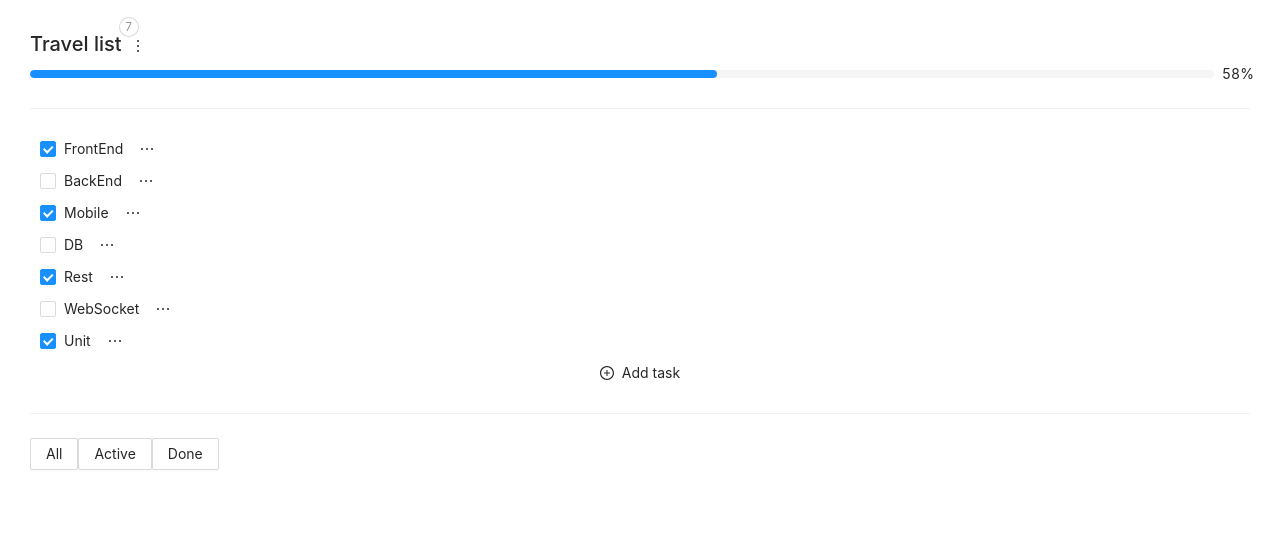
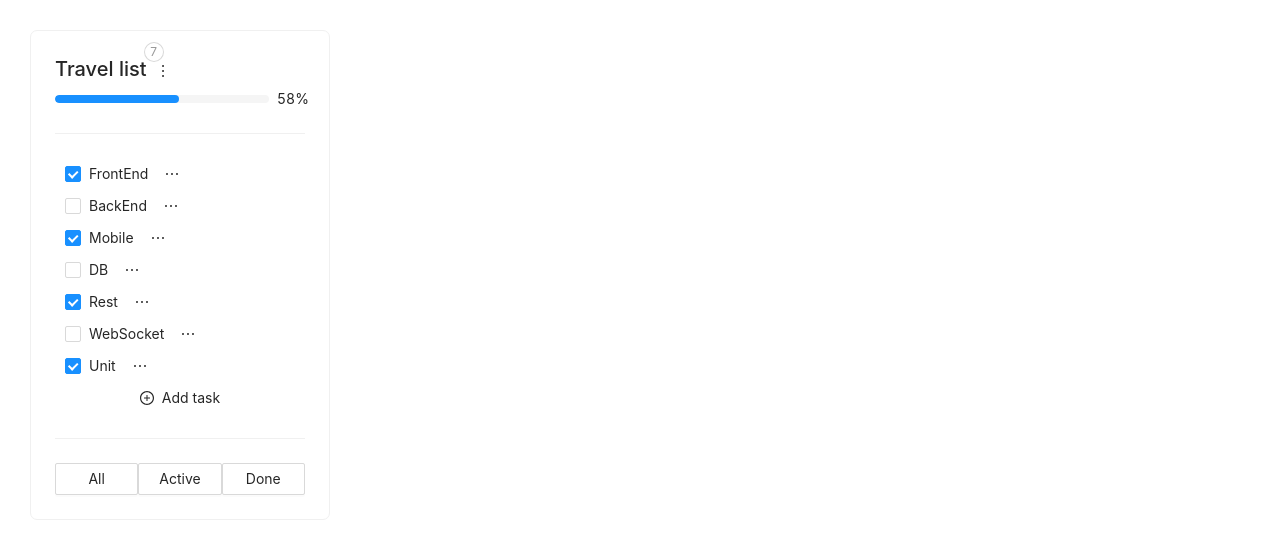
Before and after one commit to sshaporov/mytasks-frontend, a React (Create React App) app: page / in a window 1280 px wide. Shown: the top 558 px of the page. Built offline with nearby package versions, Linux system fonts and the light colour scheme.

Commit message:
css for Filter buttons

```diff
--- a/src/components/cardTasks/CardTasks.tsx
+++ b/src/components/cardTasks/CardTasks.tsx
@@ -1,10 +1,10 @@
-import React, {useMemo, useState} from 'react'
+import React, {useMemo} from 'react'
 import {FilterValueType, TaskType} from '../../App'
 import {Task} from './task/Task'
 import {DEV_VERSION} from '../../config'
 import {CardHeader} from './cardHeader/CardHeader'
 import { CardProgressBar } from './cardProgressBar/CardProgressBar'
-import { Divider } from 'antd'
+import {Card, Divider } from 'antd'
 import {AddTask} from './addTask/AddTask';
 import {FilterTasks} from './filterTasks/FilterTasks';
 
@@ -32,15 +32,16 @@ export const CardTasks: React.FC<CardTasksPropsType> = React.memo((
 ) => {
   DEV_VERSION && console.log('CardTasks ', cardName)
 
-  //useMemo
+  // функция для подсчета процента выполненых тасок
   const countTaskProgress = () => {
     const doneCount = tasks.reduce((acc, t) => acc + Number(t.isDone), 0)
     return Math.ceil(100 / tasks.length * doneCount)
   }
+  // вызываем/считаем процент, оборачиваем в useMemo для кеширования значения и передаем в компоненту
   const progress = useMemo(() => countTaskProgress(), [tasks])
 
   return (
-    <div>
+    <Card style={{width: 300, borderRadius: 7}}>
       <CardHeader cardName={'Travel list'} taskCount={tasks.length}/>
       <CardProgressBar progress={progress}/>
 
@@ -61,6 +62,6 @@ export const CardTasks: React.FC<CardTasksPropsType> = React.memo((
 
       <FilterTasks changeFilter={changeFilter}/>
 
-    </div>
+    </Card>
   )
 })
--- a/src/components/cardTasks/filterTasks/FilterTasks.module.css
+++ b/src/components/cardTasks/filterTasks/FilterTasks.module.css
@@ -0,0 +1,4 @@
+.filterBtnWrapper {
+    display: flex;
+
+}
--- a/src/components/cardTasks/filterTasks/FilterTasks.tsx
+++ b/src/components/cardTasks/filterTasks/FilterTasks.tsx
@@ -14,11 +14,14 @@ export const FilterTasks: React.FC<FilterTasksPropsType> = React.memo((
 ) => {
   DEV_VERSION && console.log('Filter tasks')
 
+  // добавление стиля для растягивания кнопок по ширине (тк родительский div - flex)
+  const styles = {flex: 1}
+
   return (
     <div className={s.filterBtnWrapper}>
-        <Button onClick={() => changeFilter('ALL')}>All</Button>
-        <Button onClick={() => changeFilter('ACTIVE')}>Active</Button>
-        <Button onClick={() => changeFilter('DONE')}>Done</Button>
+        <Button onClick={() => changeFilter('ALL')} style={styles}>All</Button>
+        <Button onClick={() => changeFilter('ACTIVE')} style={styles}>Active</Button>
+        <Button onClick={() => changeFilter('DONE')} style={styles}>Done</Button>
     </div>
   )
 })
```
Also changed, not shown: 1 other file (tests, documents, lock files or other folders).
